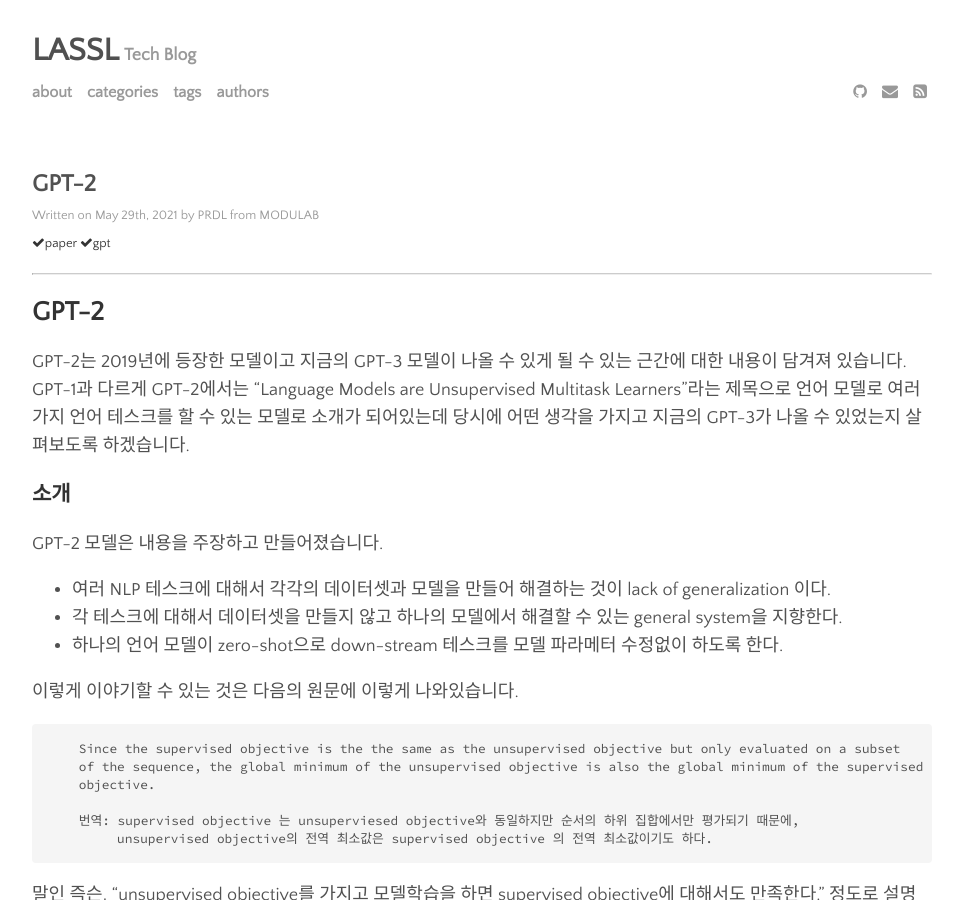
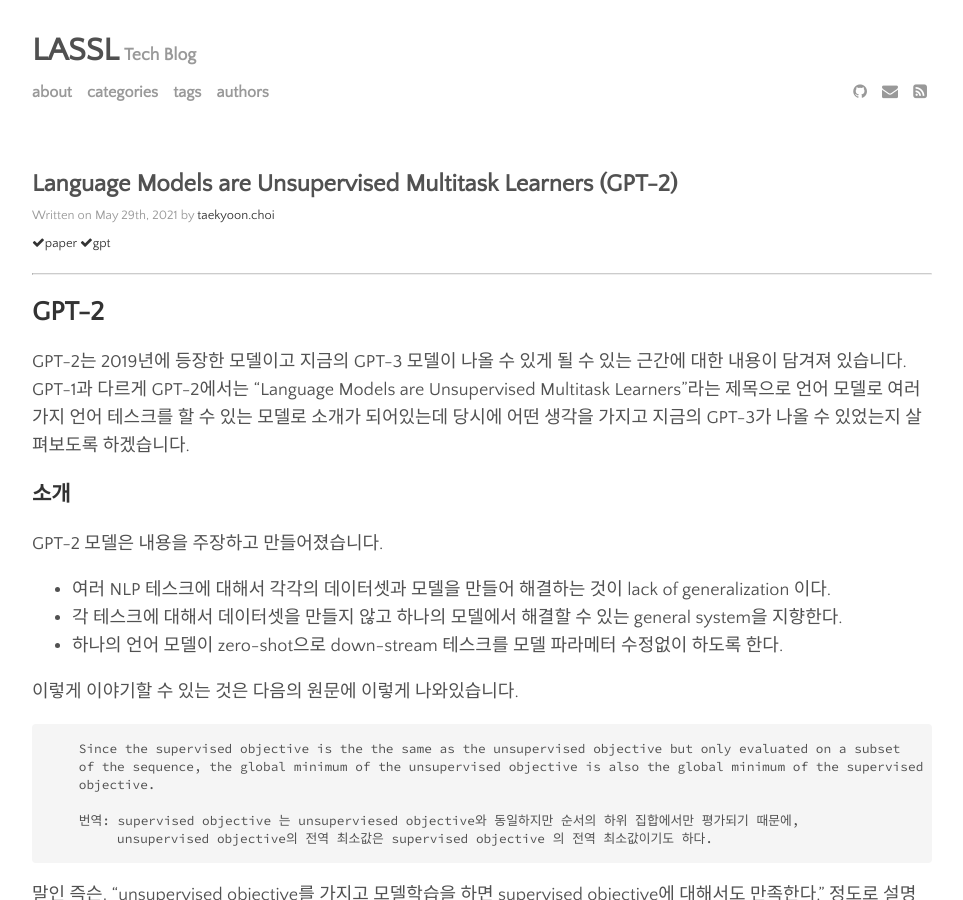
Before and after one commit to lassl/_lassl.github.io, a Jekyll site: the page built from _posts/2021-05-29-gpt2.md, in a window 1280 px wide and 900 px high. Shown: the whole window, without its empty margins (158-1121 px from the left). Built offline with Jekyll 4.4.1, drawn with Linux system fonts in a browser that asks for light colours; comment, search, counter and statistics services are not loaded; some of the changed text lies outside the part shown.

Commit message:
[blog] fix: Change post title

```diff
--- a/_posts/2021-05-29-gpt2.md
+++ b/_posts/2021-05-29-gpt2.md
@@ -1,7 +1,7 @@
 ---
 layout: post
-title: GPT-2
-author:
+title: "Language Models are Unsupervised Multitask Learners (GPT-2)"
+author: taekyoon.choi
 categories: [paper]
 tags: [gpt]
 
```
